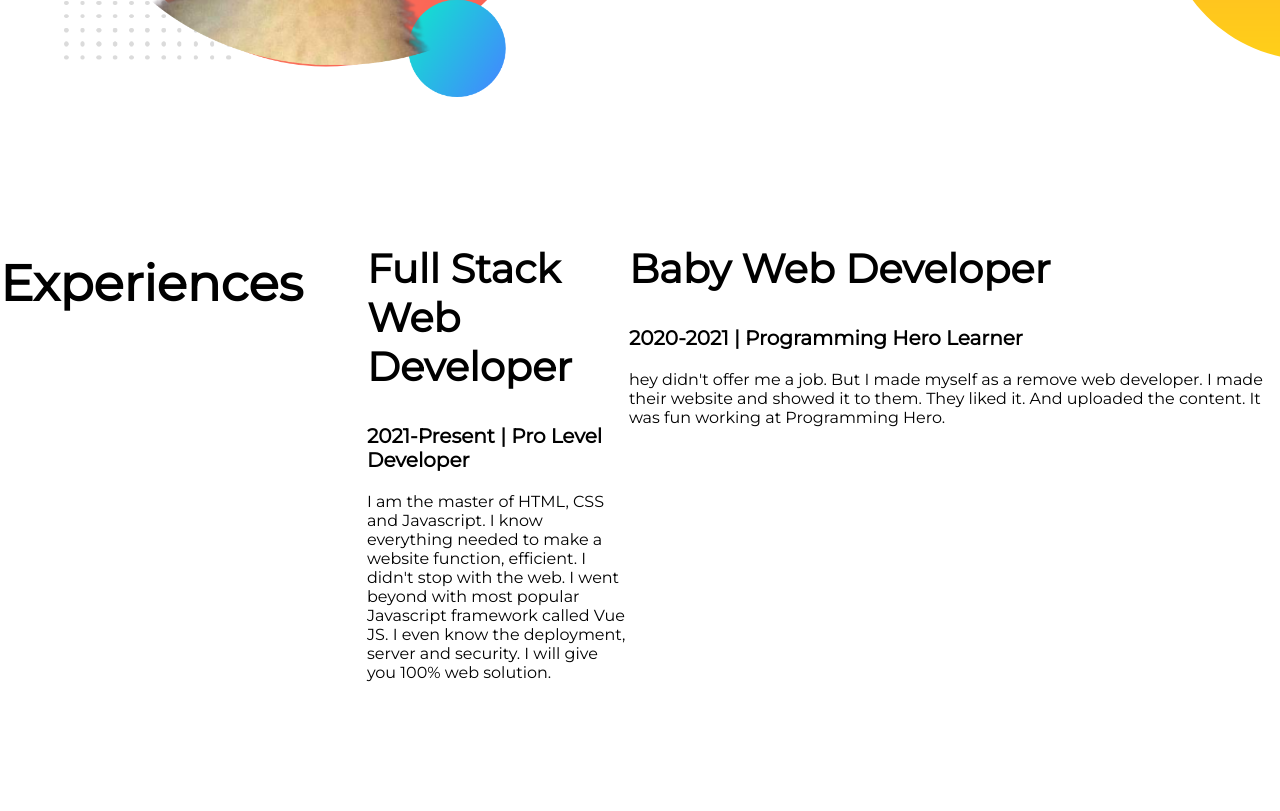
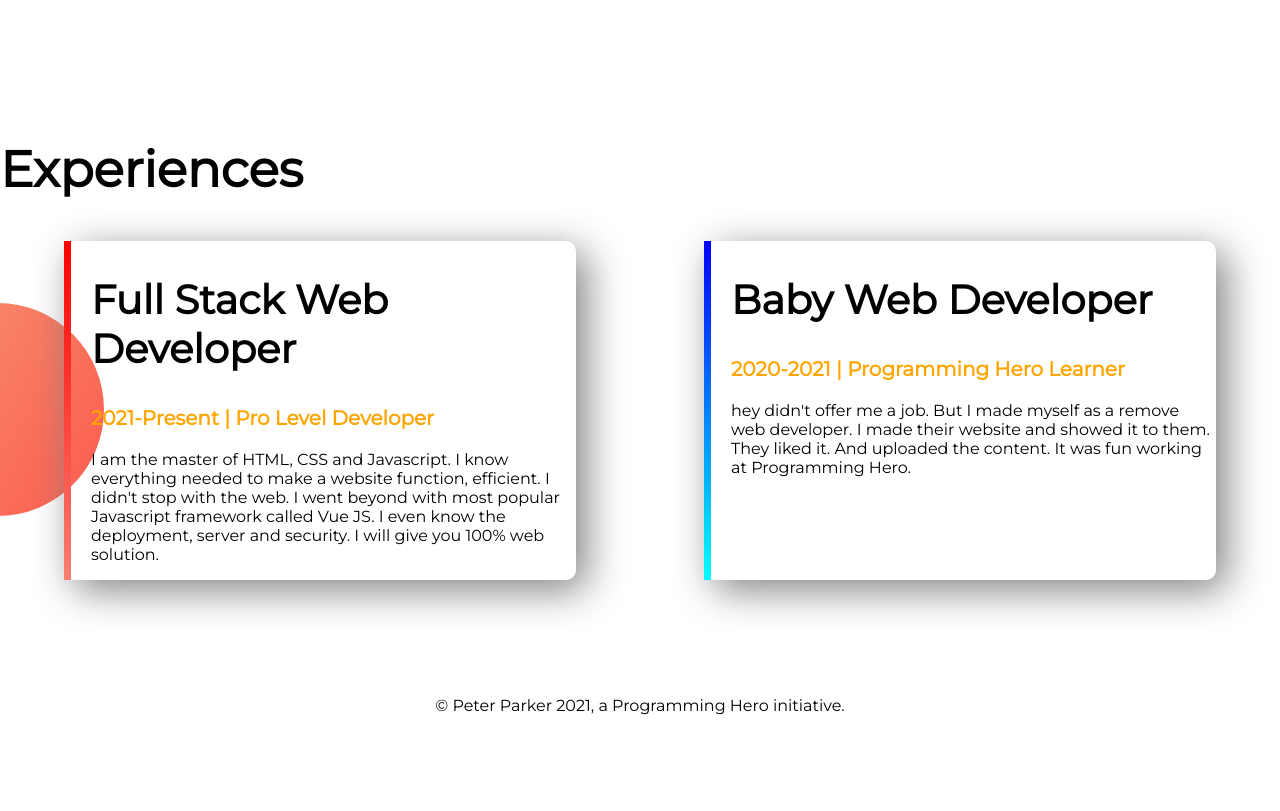
Before and after one commit to RaisaSyeeda/dummy-portfolio, a plain HTML site: page index.html in a window 1280 px wide. Shown: the part 989-1800 px from the top of the page. After the commit the page ends 1720 px from the top, so only its background shows below. Drawn offline with Linux system fonts and the light colour scheme.

Commit message:
third section and footer

```diff
--- a/index.html
+++ b/index.html
@@ -13,7 +13,7 @@
 </head>
 
 <body>
-    <section class="top-banner">
+    <section class="top-banner flexible-container">
         <div class="half-width">
             <h1>Welcome To <span class="orange-color">Peter Parker</span> World</h1>
             <h3>Build Climber and Train Stopper</h3>
@@ -28,7 +28,7 @@
         </div>
     </section>
 
-    <section class="dream-big">
+    <section class="dream-big flexible-container">
         <div class="half-width">
             <img src="images/profile2.png" alt="">
         </div>
@@ -41,24 +41,29 @@
         </div>
     </section>
 
-    <section class="experience">
-        <div>
+    <section class="experience-area">
         <h1>Experiences</h1>
-        </div>
-        <div class="half-width">
+        <div class="flexible-container">
+            <div id="full-stack-exp" class="experience-item">
                 <h2>Full Stack Web Developer</h2>
-            <h3>2021-Present | Pro Level Developer</h3>
+                <h3 class="orange-color">2021-Present | Pro Level Developer</h3>
                 <p>I am the master of HTML, CSS and Javascript. I know everything needed to make a website function,
-                efficient. I didn't stop with the web. I went beyond with most popular Javascript framework called Vue
+                    efficient. I didn't stop with the web. I went beyond with most popular Javascript framework called
+                    Vue
                     JS. I even know the deployment, server and security. I will give you 100% web solution.</p>
             </div>
-        <div>
+            <div id="web-dev-exp" class="experience-item">
                 <h2>Baby Web Developer</h2>
-            <h3>2020-2021 | Programming Hero Learner</h3>
-            <p>hey didn't offer me a job. But I made myself as a remove web developer. I made their website and showed
+                <h3 class="orange-color">2020-2021 | Programming Hero Learner</h3>
+                <p>hey didn't offer me a job. But I made myself as a remove web developer. I made their website and
+                    showed
                     it to them. They liked it. And uploaded the content. It was fun working at Programming Hero.</p>
             </div>
+        </div>
     </section>
+    <footer>
+        <p>© Peter Parker 2021, a Programming Hero initiative.</p>
+    </footer>
 </body>
 
 </html>
--- a/style.css
+++ b/style.css
@@ -22,9 +22,8 @@ h3{
     padding: 10px 30px;
     border-radius: 5px;
 }
-section{
+.flexible-container{
     display: flex;
-    height: 500px;
     padding-bottom: 100px;
 }
 .half-width{
@@ -43,3 +42,29 @@ section{
     background-repeat: no-repeat;
     background-position: right;
 }
+.experience-area{
+    background-image: url(images/exp-bg.png);
+    background-repeat: no-repeat;
+    background-position: left;
+}
+.experience-item{
+    width: 40%;
+    margin-left: 5%;
+    margin-right: 5%;
+    padding-left: 20px;
+    box-shadow: 10px 10px 40px gray;
+    border-radius: 10px;
+}
+#web-dev-exp{
+    border-left: 7px solid;
+    border-image:linear-gradient(blue,cyan);
+    border-image-slice: 1;
+}
+#full-stack-exp{
+    border-left: 7px solid;
+    border-image:linear-gradient( red, salmon);
+    border-image-slice: 1;
+}
+footer p{
+    text-align: center;
+}
```
Lines whose indentation alone changed are shown as unchanged.
